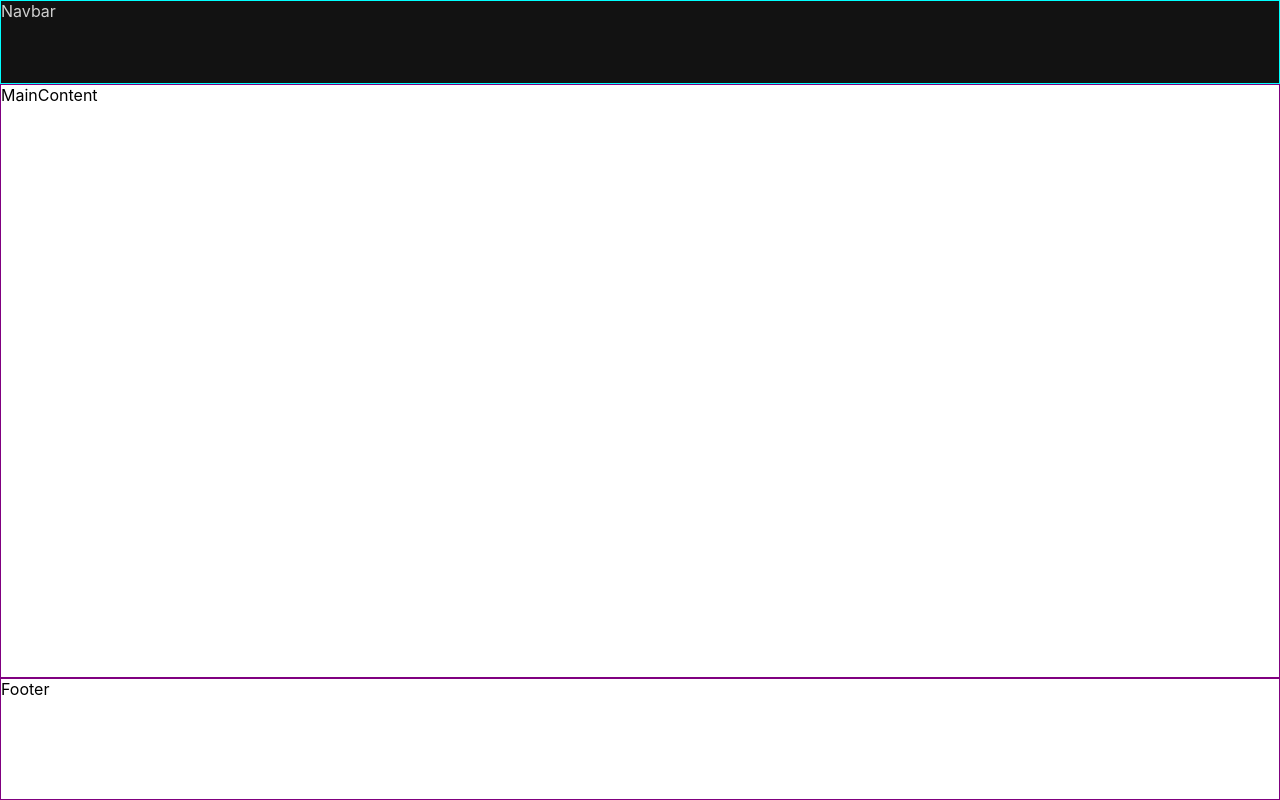
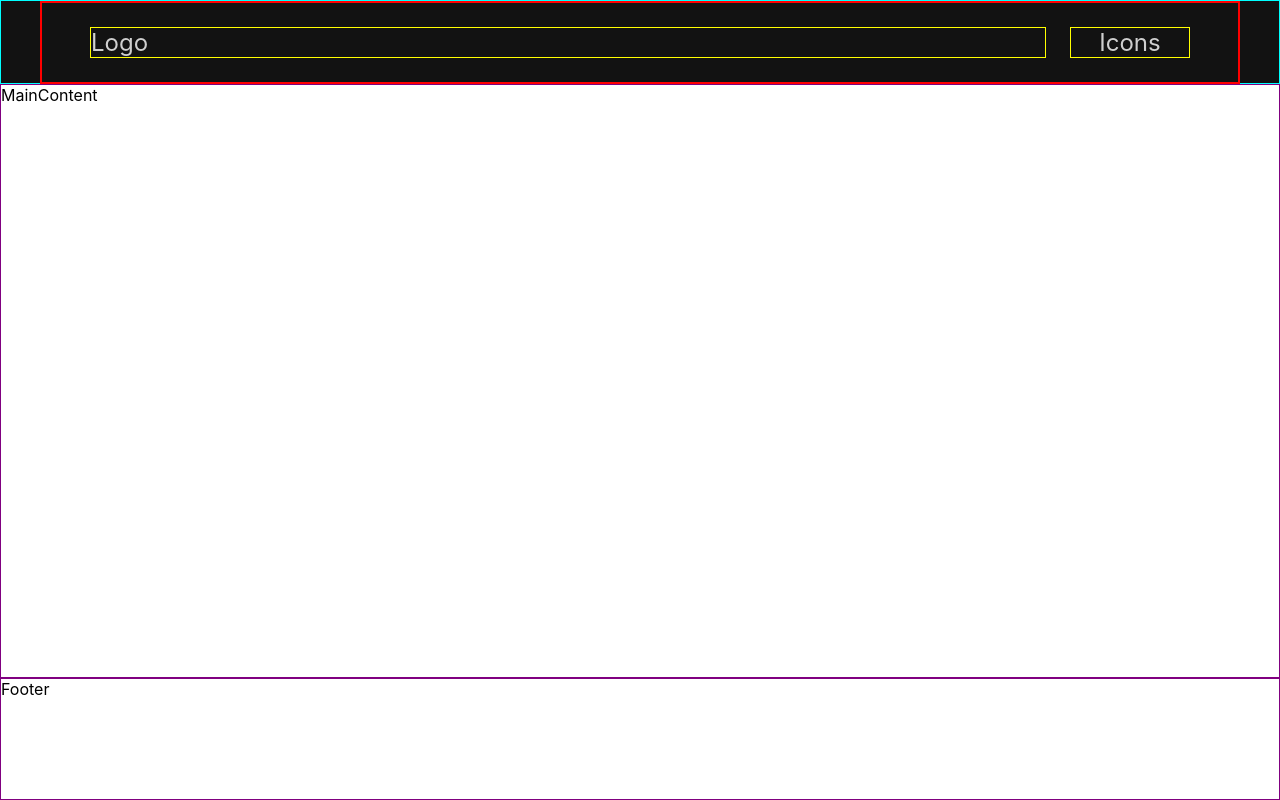
Before and after one commit to lletierce/easy-store-demo, a React (Create React App) app: page / in a window 1280 px wide. Built offline with nearby package versions, Linux system fonts and the light colour scheme.

Commit message:
💄 F01a: HOME > Navbar > Add layouts

```diff
--- a/src/components/pages/home/HomePage.js
+++ b/src/components/pages/home/HomePage.js
@@ -22,6 +22,8 @@ const HomePageStyled = styled.div`
                         "footer";
   grid-template-rows:    84px 1fr 122px;
 
+
+
   .header{
     border: 1px solid cyan;
     background:#121212;
--- a/src/components/pages/home/Navbar.js
+++ b/src/components/pages/home/Navbar.js
@@ -1,7 +1,39 @@
 import React from 'react'
+import styled from 'styled-components';
 
 export default function Navbar() {
   return (
-    <div>Navbar</div>
+    <NavbarStyled>
+        <div className='heading'>Logo</div>
+        <div className='icons'>Icons</div>
+    </NavbarStyled>
   )
 }
+
+const NavbarStyled = styled.nav`
+  border: 2px solid red;
+  font-size: 24px;
+  width: 1100px;
+
+  display: grid;
+  grid-template-areas: "heading icons";
+  grid-template-columns: 1fr 120px;
+  column-gap: 1.5rem;
+
+  padding-top: 1.5rem;
+  padding-bottom: 1.5rem;
+  padding-left: 3rem;
+  padding-right: 3rem;
+  margin: 0 auto;
+
+
+
+  .heading{
+    border: 1px solid yellow;
+  }
+  .icons{
+    border: 1px solid yellow;
+    display: flex;
+    justify-content: center;
+  }
+`;
```
